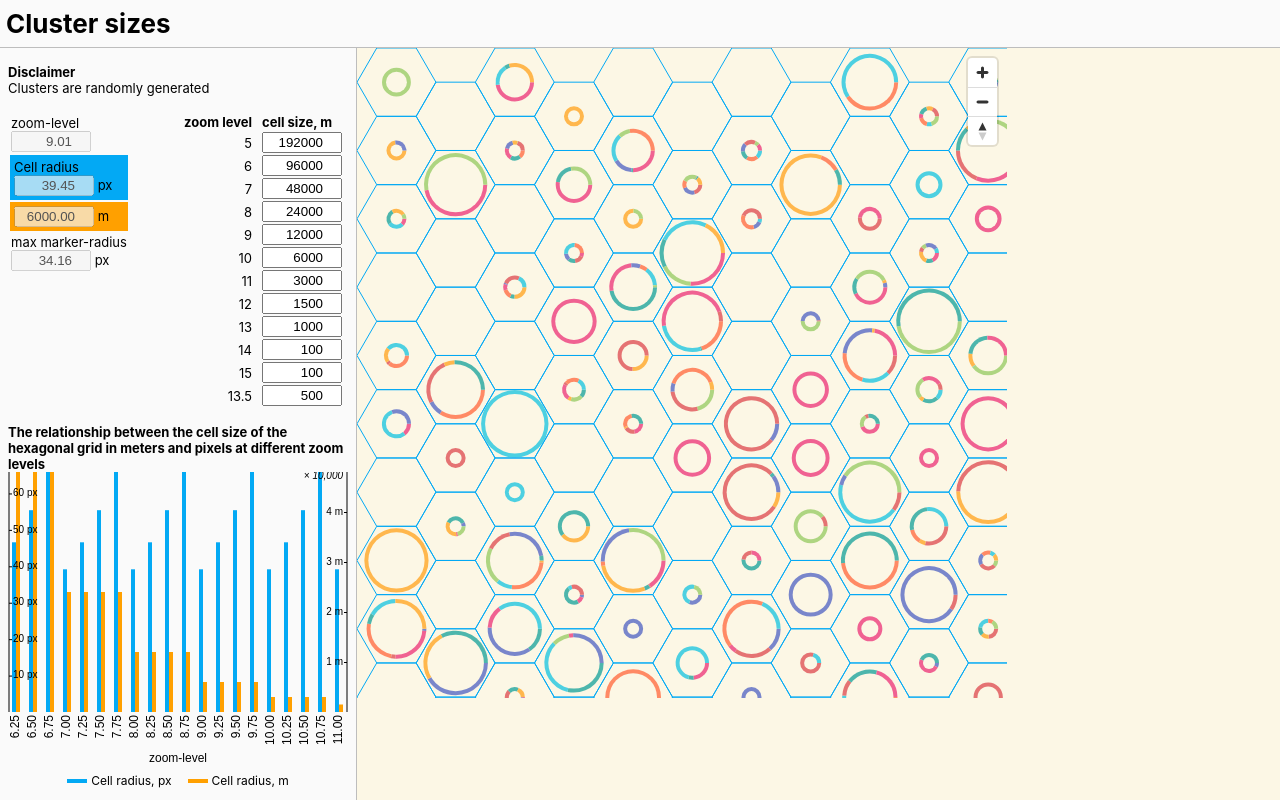
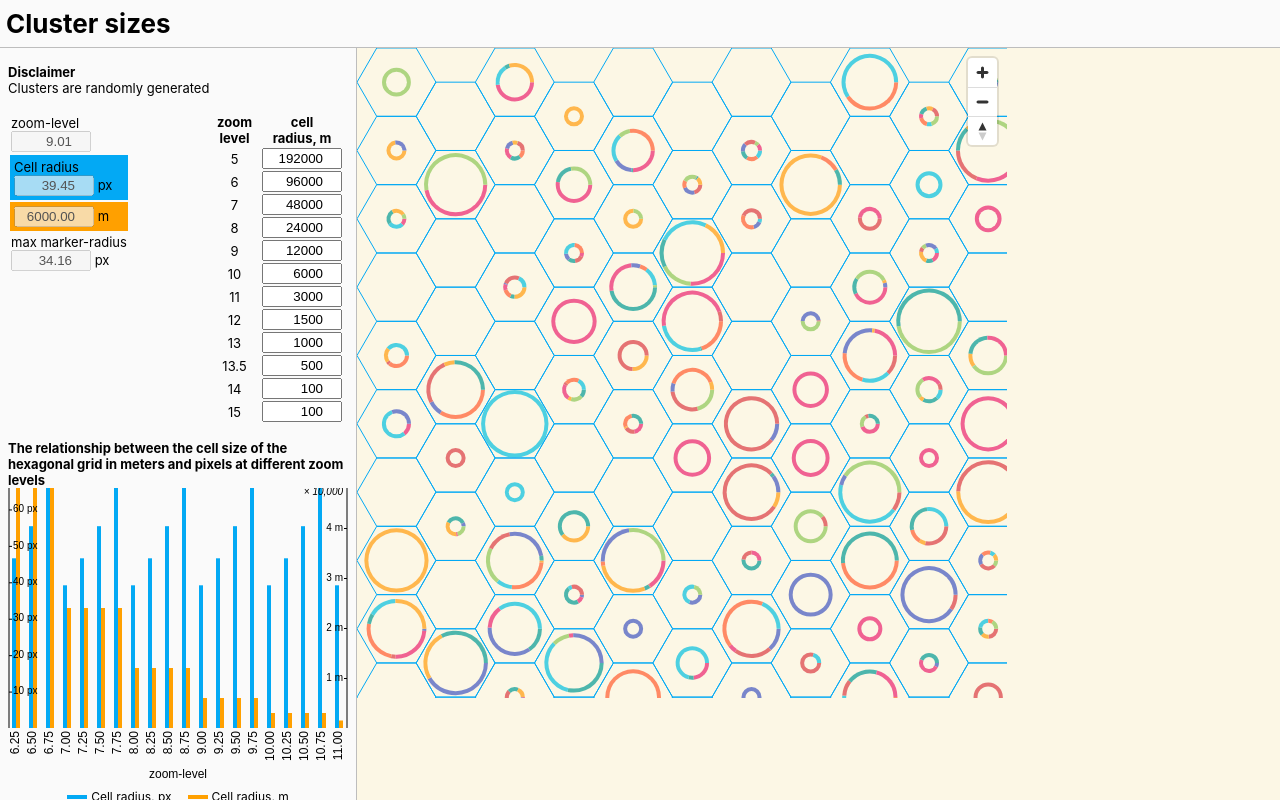
Before and after one commit to artembert/cluster-sizes, a React (Create React App) app: page / in a window 1280 px wide. Built offline with nearby package versions, Linux system fonts and the light colour scheme; no server answers.

Commit message:
Sort zoom levels

```diff
--- a/src/components/UIComponents/CellSizesPanel/CellSizesPanel.module.css
+++ b/src/components/UIComponents/CellSizesPanel/CellSizesPanel.module.css
@@ -4,7 +4,11 @@
 }
 
 .zoomLevel {
-  text-align: right;
+  text-align: center;
+}
+
+.label {
+  text-align: center;
 }
 
 .table {
--- a/src/components/UIComponents/CellSizesPanel/CellSizesPanel.tsx
+++ b/src/components/UIComponents/CellSizesPanel/CellSizesPanel.tsx
@@ -14,7 +14,9 @@ const CellSizesPanel: FunctionComponent = () => {
   const dispatchGrid = useGridSellSizeDispatch();
   const dispatchCellSizeChange = useCellSizeDispatch();
   const [valuesCashe, setValuesCashe] = useState({ ...cellSizes });
-  const sizes = Object.entries(valuesCashe) as [DefinedZoomLevel, number][];
+  const sizes = Object.entries(valuesCashe).sort((a, b) =>
+    +a[0] > +b[0] ? 1 : -1
+  ) as [DefinedZoomLevel, number][];
 
   function handleCellSizeChange(
     zoomLevel: DefinedZoomLevel,
@@ -56,11 +58,17 @@ const CellSizesPanel: FunctionComponent = () => {
       <table className={styles.table}>
         <tbody>
           <tr>
-            <td>
-              <strong>zoom level</strong>
+            <td className={styles.label}>
+              <strong>
+                zoom <br />
+                level
+              </strong>
             </td>
-            <td>
-              <strong>cell size, m</strong>
+            <td className={styles.label}>
+              <strong>
+                cell <br />
+                radius, m
+              </strong>
             </td>
           </tr>
           {sizes.map(([zoomLevel, size]) => (
```
